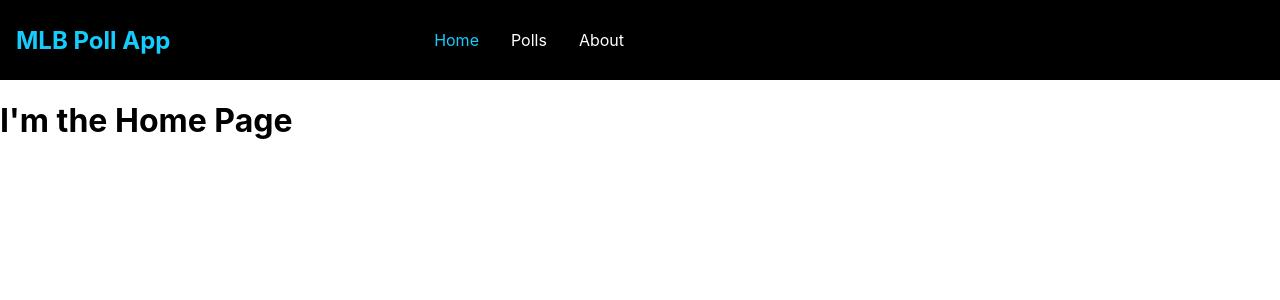
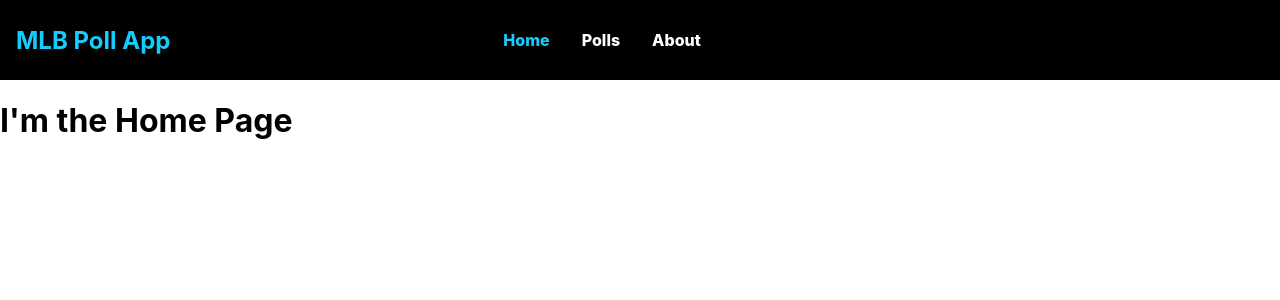
Before and after one commit to LuisCastilloKC/mlb_voting_app, a React (Create React App) app in the folder mlb_voting_frontend/: page / in a window 1280 px wide. Shown: the top 300 px of the page. Built offline with nearby package versions, Linux system fonts and the light colour scheme.

Commit message:
make bold text in NavMenu and center

```diff
--- a/mlb_voting_frontend/src/components/styled-component/Navbar.style.js
+++ b/mlb_voting_frontend/src/components/styled-component/Navbar.style.js
@@ -27,7 +27,9 @@ export const NavLink = styled(Link)`
 export const NavMenu = styled.div`
     display: flex;
     align-items: center;
-    margin-right: 50%;
+    margin-right: 44%;
+    font-weight: 800;
+
 
     @media screen and (max-width: 768) {
         display: none;
```
